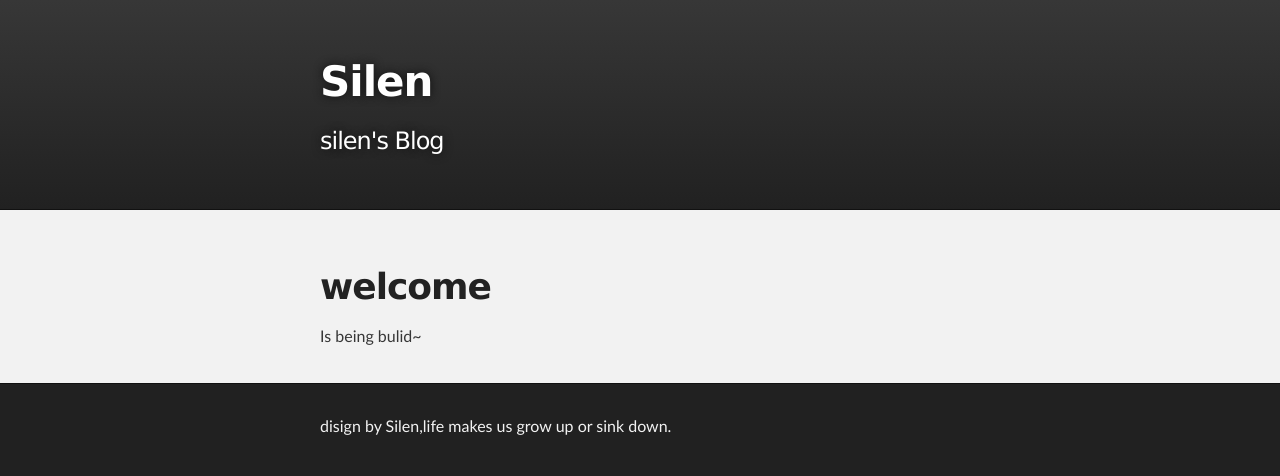
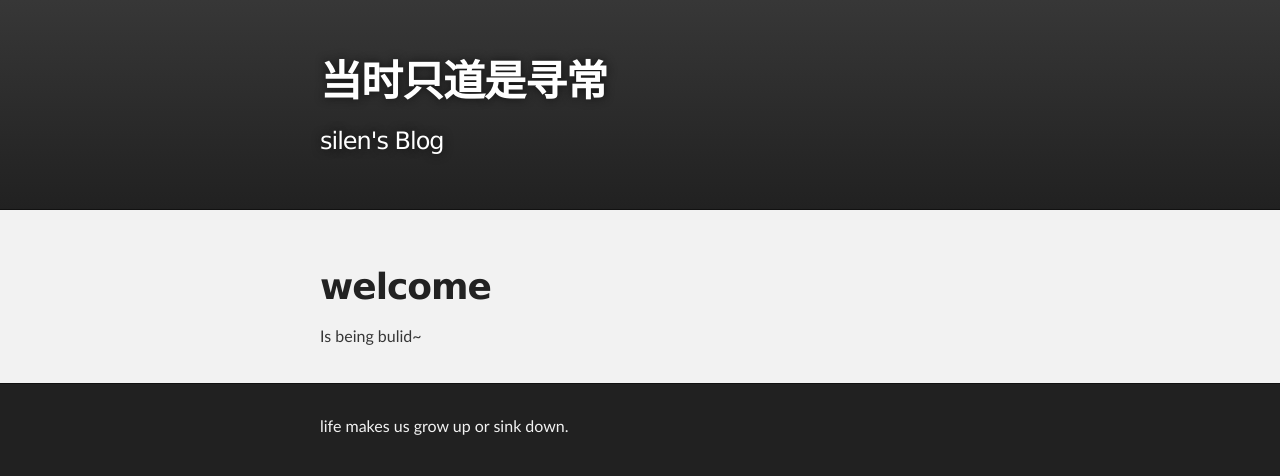
Before and after one commit to silen0304/1silen0304.github.io, a plain HTML site: page index.html in a window 1280 px wide. Drawn offline with Linux system fonts and the light colour scheme.

Commit message:
Update index.html

```diff
--- a/index.html
+++ b/index.html
@@ -17,7 +17,7 @@
     <div id="header_wrap" class="outer">
         <header class="inner">
          <!-- <a id="forkme_banner" href="https://github.com/silen0304">View on GitHub</a> -->
-          <h1 id="project_title">Silen</h1>
+          <h1 id="project_title">当时只道是寻常</h1>
           <h2 id="project_tagline">silen&#39;s Blog</h2>
 
         </header>
@@ -36,7 +36,7 @@
     <!-- FOOTER  -->
     <div id="footer_wrap" class="outer">
       <footer class="inner">
-        <p>disign by Silen,life makes us grow up or sink down.</p>
+        <p>life makes us grow up or sink down.</p>
       </footer>
     </div>
 
```
